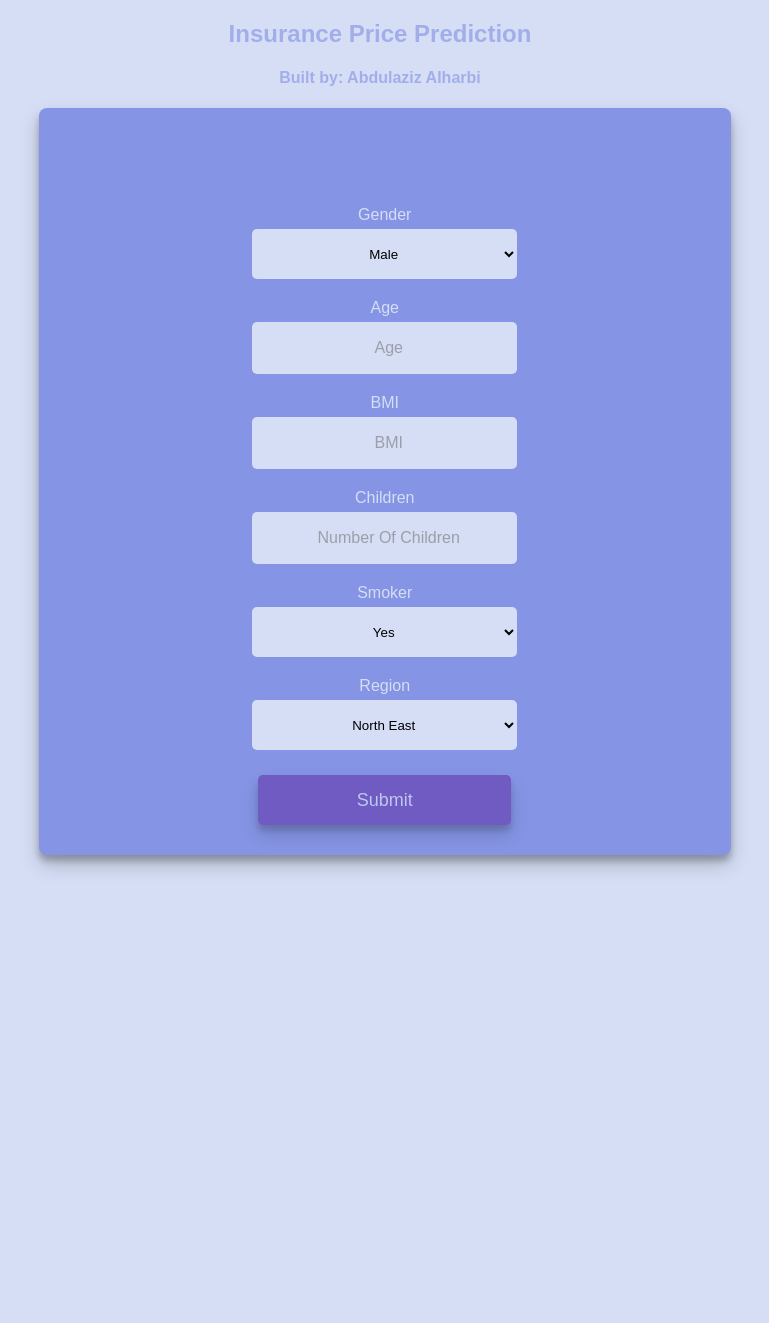
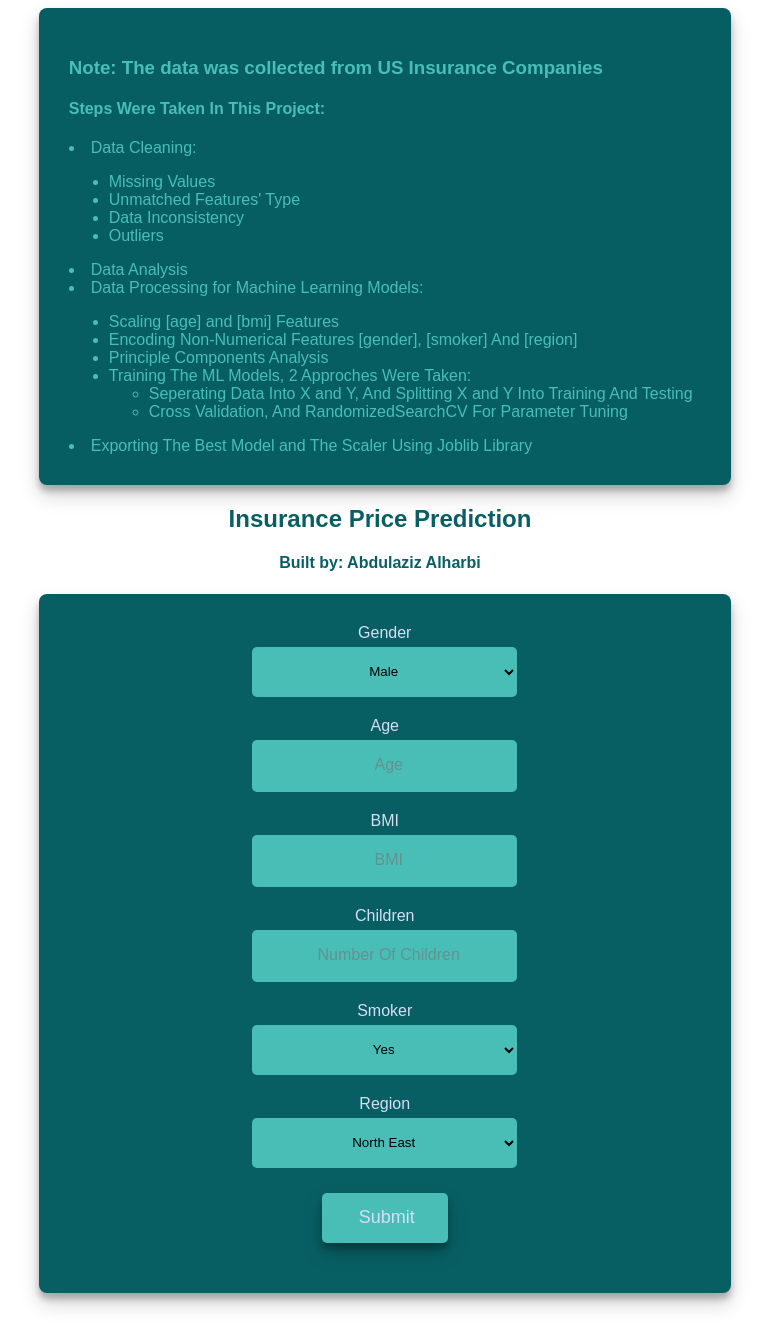
Before and after one commit to 3zHrb/DataScience-HealthInsurance, a Flask app: page / in a window 1280 px wide. Shown: the whole page, without its empty margins (260-1029 px from the left). Before the commit the page ends 871 px from the top, so only its background shows below. Run offline with Flask 3, Linux system fonts and the light colour scheme; parts of the project's set-up code (start-up, migrations or seed data) failed here and were passed over.

Commit message:
website is ready to be deployed

```diff
--- a/HealthInsuranceWebsite/server.py
+++ b/HealthInsuranceWebsite/server.py
@@ -1,7 +1,7 @@
 from crypt import methods
 from pydoc import render_doc
 from statistics import mode
-from flask import Flask, request, render_template
+from flask import Flask, request, render_template, url_for
 import joblib
 import sklearn
 import numpy as np
@@ -22,14 +22,18 @@ def home():
 @app.route("/result", methods=["POST"])
 def result():
 
+    print("we are inside resulr()")
+
     input = []
 
-    age = request.form["age"]
-    bmi = request.form["bmi"]
-    children = request.form["children"]
-    smoker = request.form["smoker"]
-    gender = request.form["gender"]
-    region = request.form["region"]
+    age = request.form.get("age")
+    bmi = request.form.get("bmi")
+    children = request.form.get("children")
+    smoker = request.form.get("smoker")
+    gender = request.form.get("gender")
+    region = request.form.get("region")
+
+    print(f"{age}: {bmi}: {children}: {smoker}: {gender}: {region}")
 
     input.append(age)
     input.append(bmi)
@@ -63,7 +67,8 @@ def result():
 
     predict = model.predict(np.array([input]))
 
-    return str(predict[0])
+    print(f"prediction: {predict[0].astype('int')}")
+    return render_template("index.html", predictedPrice=str(predict[0].astype("int")))
 
 
 if __name__ == "__main__":
--- a/HealthInsuranceWebsite/statics/app.js
+++ b/HealthInsuranceWebsite/statics/app.js
@@ -1,12 +1,7 @@
-//[age, bmi, children, no(smoker), male(sex), northeast(region), northwest(region), southeast(region)]
+
 function windowJustLoaded() {
     $('#predictionResultText').css('visibility', 'hidden');
 }
-
-// var regionsValue = [0, 0, 0]
-// var regionsName = ['northeast', 'northwest', 'southeast']
-
-// input = {}
 
 function submitButtonIsPressed() {
     var age = $("#age").val();
@@ -16,7 +11,6 @@ function submitButtonIsPressed() {
     var gender = $("#gender").val();
     var region = $("#region").val();
 
-    // $.post('')
 
     input = { 'age': age, 'bmi': bmi, 'children': children, 'smoker': smoker, 'gender': gender, 'region': region }
     console.log(input)
@@ -25,8 +19,9 @@ function submitButtonIsPressed() {
 
     $(window).scrollTop(0);
     $.post('http://127.0.0.1:5000/result', input, function (data, status) {
-        $("#predictionResultText").css('visibility', 'visible');
-        $("#predictionResultText").text(`Your Insurance Predicted Price: $${data}`);
+        resultElement = document.querySelector("#predictionResultText");
+        resultElement.style.visibility = "visible";
+        resultElement.innerText = `Your Insurance Predicted Price: $${data}`;
     })
 
 }
--- a/HealthInsuranceWebsite/statics/style.css
+++ b/HealthInsuranceWebsite/statics/style.css
@@ -1,5 +1,5 @@
 body {
-    background: #d5def5;
+    background: white;
     margin-bottom: 30px;
     font-family: Arial, Helvetica, sans-serif;
 }
@@ -9,25 +9,38 @@ body {
     text-align: center;
     margin-left: 25%;
     margin-right: 25%;
-    opacity: 0.8;
+    opacity: 1;
 }
 
 #projectName {
-    color: #8594e4;
+    color: #085f63;
     text-decoration-line: none;
-    opacity: 0.8;
+    opacity: 1;
 }
 
 #projectCreator {
-    color: #8594e4;
-    opacity: 0.8;
+    color: #085f63;
+    opacity: 1;
 
+}
+
+.AboutThisProject {
+    width: 50%;
+    background-color: #065e63;
+    color: #49beb7;
+    margin-left: 23%;
+    margin-right: 25%;
+    padding: 1%;
+    border-radius: 8px;
+    box-shadow: rgba(0, 0, 0, 0.19) 0px 10px 20px, rgba(0, 0, 0, 0.23) 0px 6px 6px;
+    padding: 30px;
+    margin-bottom: 10px;
 }
 
 .container {
     width: 50%;
     text-align: center;
-    background-color: #8594e4;
+    background-color: #085f63;
     margin-left: 23%;
     margin-right: 25%;
     padding: 1%;
@@ -36,9 +49,9 @@ body {
     padding: 30px;
 }
 
-h2 {
+h2:not(.h2ProjectInfo) {
     color: #d5def5;
-    text-decoration: underline 5px #6643b5;
+    text-decoration: underline 5px #49beb7;
 }
 
 select {
@@ -77,8 +90,14 @@ input::placeholder {
     opacity: 0.6;
 }
 
+input,
+select,
+textarea {
+    background-color: #49beb7;
+}
+
 select {
-    background: #d5def5;
+    background: #49beb7;
     text-align: center;
     height: 50px;
     width: 42%;
@@ -101,17 +120,17 @@ label {
 }
 
 #submit {
-    background: #6643b5;
+    background: #49beb7;
     text-align: center;
     height: 50px;
-    width: 40%;
+    width: 20%;
     margin-top: 5px;
     border-radius: 5px;
     border-style: none;
     font-size: large;
     color: #d5def5;
     box-shadow: rgba(0, 0, 0, 0.19) 0px 10px 20px, rgba(0, 0, 0, 0.23) 0px 6px 6px;
-    opacity: 0.7;
+    opacity: 1;
 }
 
 #submit:hover {
--- a/HealthInsuranceWebsite/templates/index.html
+++ b/HealthInsuranceWebsite/templates/index.html
@@ -4,28 +4,62 @@
 <head>
     <title>Insurance Price Prediction</title>
     <link rel="stylesheet" href="statics/style.css">
-    <script src="https://code.jquery.com/jquery-3.5.1.min.js"></script>
-    <script src="statics/app.js"></script>
+    <!-- <script src="https://code.jquery.com/jquery-3.5.1.min.js"></script>
+    <script src="statics/app.js"></script> -->
 </head>
 
 <body>
+
+    <div class="AboutThisProject">
+        <h3 class="h2ProjectInfo">Note: The data was collected from US Insurance Companies</h3>
+        <h4>Steps Were Taken In This Project:</h4>
+        <li> Data Cleaning:
+            <ul>
+                <li>Missing Values</li>
+                <li>Unmatched Features' Type</li>
+                <li>Data Inconsistency</li>
+                <li>Outliers</li>
+            </ul>
+        </li>
+        <li>
+            Data Analysis
+        </li>
+        <li>Data Processing for Machine Learning Models:</li>
+        <ul>
+            <li>Scaling [age] and [bmi] Features</li>
+            <li>Encoding Non-Numerical Features [gender], [smoker] And [region]</li>
+            <li>Principle Components Analysis</li>
+            <li> Training The ML Models, 2 Approches Were Taken:</li>
+            <ul>
+                <li>Seperating Data Into X and Y, And Splitting X and Y Into Training And Testing</li>
+                <li>Cross Validation, And RandomizedSearchCV For Parameter Tuning</li>
+            </ul>
+        </ul>
+        <li>Exporting The Best Model and The Scaler Using Joblib Library</li>
+        </li>
+        </ul>
+    </div>
+
     <div class="projectCard">
         <h2 id="projectName">Insurance Price Prediction</h2>
         <h4 id="projectCreator">Built by: Abdulaziz Alharbi</h4>
     </div>
     <div class="container">
-        <h2 id="predictionResultText">Predicted Price</h2>
+        <form method=POST action="{{ url_for('result') }}">
+            {% if predictedPrice %}
+            <h2 id="predictionResultText">Predicted Price ${{ predictedPrice }}</h2>
+            {% endif %}
             <label for="gender">Gender</label><br>
             <select id="gender" name="gender">
                 <option value="male">Male</option>
                 <option value="female">Female</option>
             </select><br>
             <label for="Age">Age</label><br>
-        <input type="text" id="age" name="Age" placeholder="Age"></input><br>
+            <input type="text" id="age" name="age" placeholder="Age"></input><br>
             <label for="BMI">BMI</label><br>
-        <input type="text" id="bmi" name="BMI" placeholder="BMI"></input><br>
+            <input type="text" id="bmi" name="bmi" placeholder="BMI"></input><br>
             <label for="Children">Children</label><br>
-        <input type="text" id="children" name="Children" placeholder="Number Of Children"></input><br>
+            <input type="text" id="children" name="children" placeholder="Number Of Children"></input><br>
             <label for="smoker">Smoker</label><br>
             <select id="smoker" name="smoker">
                 <option value="yes">Yes</option>
@@ -38,9 +72,10 @@
                 <option value="southeast">South East</option>
                 <option value="southwest">South West</option>
             </select><br>
-        <button id="submit" type="button" onclick="submitButtonIsPressed()">Submit</button>
+            <!-- <button id="submit" type="button" onclick="submitButtonIsPressed()">Submit</button> -->
+            <input id="submit" type="submit" value="Submit">
         </form>
-        <div>
+
 </body>
 
 </html>
```
Also changed, not shown: 1 other file. Lines whose indentation alone changed are shown as unchanged.
